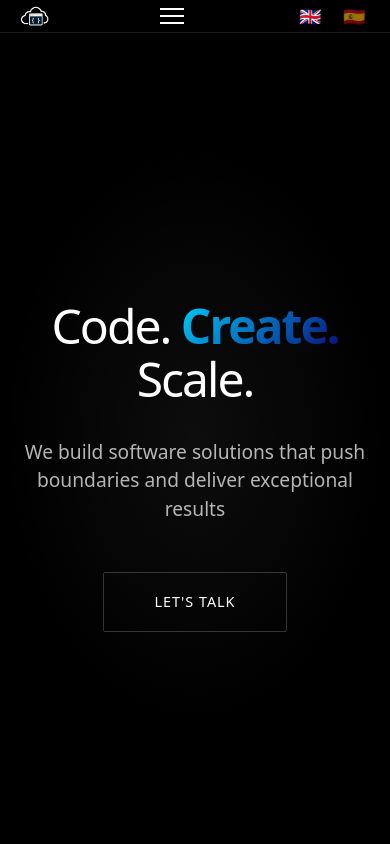
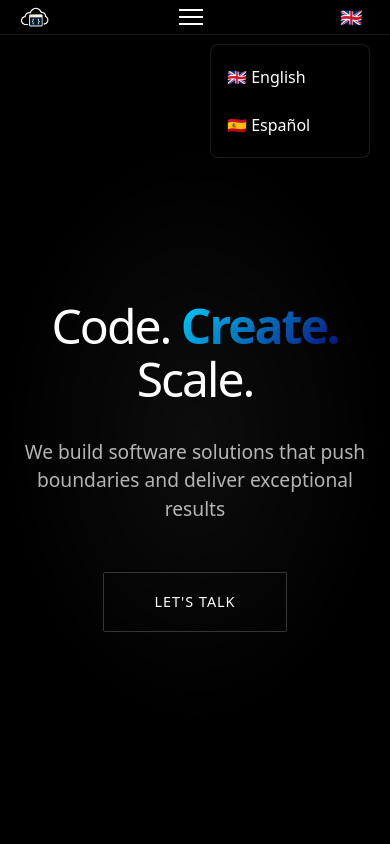
Before and after one commit to nestosoft/nestosoft_web, a React (Vite) app: page / in a window 390 px wide. Both pictures are taken after a click on the button "🇬🇧". Shown: the top 844 px of the page. Built offline with nearby package versions, Linux system fonts and the light colour scheme.

Commit message:
adding language burguer

```diff
--- a/src/components/LanguageSwitcher.tsx
+++ b/src/components/LanguageSwitcher.tsx
@@ -1,3 +1,4 @@
+import { useState } from "react";
 import { useTranslation } from "react-i18next";
 
 const Flag = ({ label, active, onClick, children }: { label: string; active: boolean; onClick: () => void; children: React.ReactNode }) => (
@@ -13,16 +14,37 @@ const Flag = ({ label, active, onClick, children }: { label: string; active: boo
 
 const LanguageSwitcher = () => {
   const { i18n } = useTranslation();
+  const [open, setOpen] = useState(false);
   const current = (i18n.language || 'en').startsWith('es') ? 'es' : 'en';
 
   const setLang = (lng: 'en' | 'es') => {
     if (current !== lng) i18n.changeLanguage(lng);
+    setOpen(false);
   };
 
   return (
-    <div className="flex items-center gap-3">
-      <Flag label="English (GB)" active={current === 'en'} onClick={() => setLang('en')}>🇬🇧</Flag>
-      <Flag label="Español (ES)" active={current === 'es'} onClick={() => setLang('es')}>🇪🇸</Flag>
+    <div className="relative">
+      <div className="lang-inline flex items-center gap-3">
+        <Flag label="English (GB)" active={current === 'en'} onClick={() => setLang('en')}>🇬🇧</Flag>
+        <Flag label="Español (ES)" active={current === 'es'} onClick={() => setLang('es')}>🇪🇸</Flag>
+      </div>
+
+      <button
+        className="lang-toggle"
+        aria-label="Open language menu"
+        aria-expanded={open}
+        aria-controls="lang-menu"
+        onClick={() => setOpen(!open)}
+      >
+        <span style={{ fontSize: '18px', lineHeight: 1 }}>{current === 'en' ? '🇬🇧' : '🇪🇸'}</span>
+      </button>
+
+      {open && (
+        <ul id="lang-menu" className="lang-nav" role="menu">
+          <li role="menuitem"><button onClick={() => setLang('en')} className="lang-item">🇬🇧 English</button></li>
+          <li role="menuitem"><button onClick={() => setLang('es')} className="lang-item">🇪🇸 Español</button></li>
+        </ul>
+      )}
     </div>
   );
 };
--- a/src/index.css
+++ b/src/index.css
@@ -77,6 +77,9 @@ nav { display: flex; justify-content: space-between; align-items: center; paddin
 .mobile-toggle { display: none; flex-direction: column; gap: 5px; background: transparent; border: 0; padding: 8px; }
 .mobile-toggle-bar { width: 24px; height: 2px; background: #fff; display: block; }
 .mobile-nav { display: none; }
+.lang-toggle { display: none; background: transparent; border: 0; padding: 8px; }
+.lang-nav { display: none; }
+.lang-item { width: 100%; text-align: left; padding: 8px 0; color: #fff; background: transparent; border: 0; }
 
 .hero { background: #000; color: #fff; padding: 200px 0 150px; text-align: center; position: relative; overflow: hidden; }
 .hero::before { content: ''; position: absolute; top: 0; left: 0; right: 0; bottom: 0; background: radial-gradient(ellipse at center, rgba(255,255,255,0.05) 0%, transparent 70%); }
@@ -137,6 +140,9 @@ footer { background: #000; color: rgba(255,255,255,0.4); text-align: center; pad
   .mobile-nav { display: flex; position: absolute; top: 72px; right: 20px; left: 20px; flex-direction: column; gap: 1rem; background: rgba(0,0,0,0.95); border: 1px solid rgba(255,255,255,0.1); padding: 1rem 1.25rem; border-radius: 8px; z-index: 1001; }
   .mobile-nav a { color: #fff; text-decoration: none; opacity: 0.9; }
   .mobile-nav a:active { opacity: 1; }
+  .lang-inline { display: none; }
+  .lang-toggle { display: inline-flex; align-items: center; justify-content: center; padding: 8px; }
+  .lang-nav { display: flex; position: absolute; top: 44px; right: 0; flex-direction: column; gap: 0.5rem; background: rgba(0,0,0,0.95); border: 1px solid rgba(255,255,255,0.1); padding: 0.75rem 1rem; border-radius: 8px; z-index: 1001; min-width: 160px; }
   .code-block { font-size: 0.8rem; }
   .logo img { height: 20px; }
   .container { padding: 0 20px; }
```
